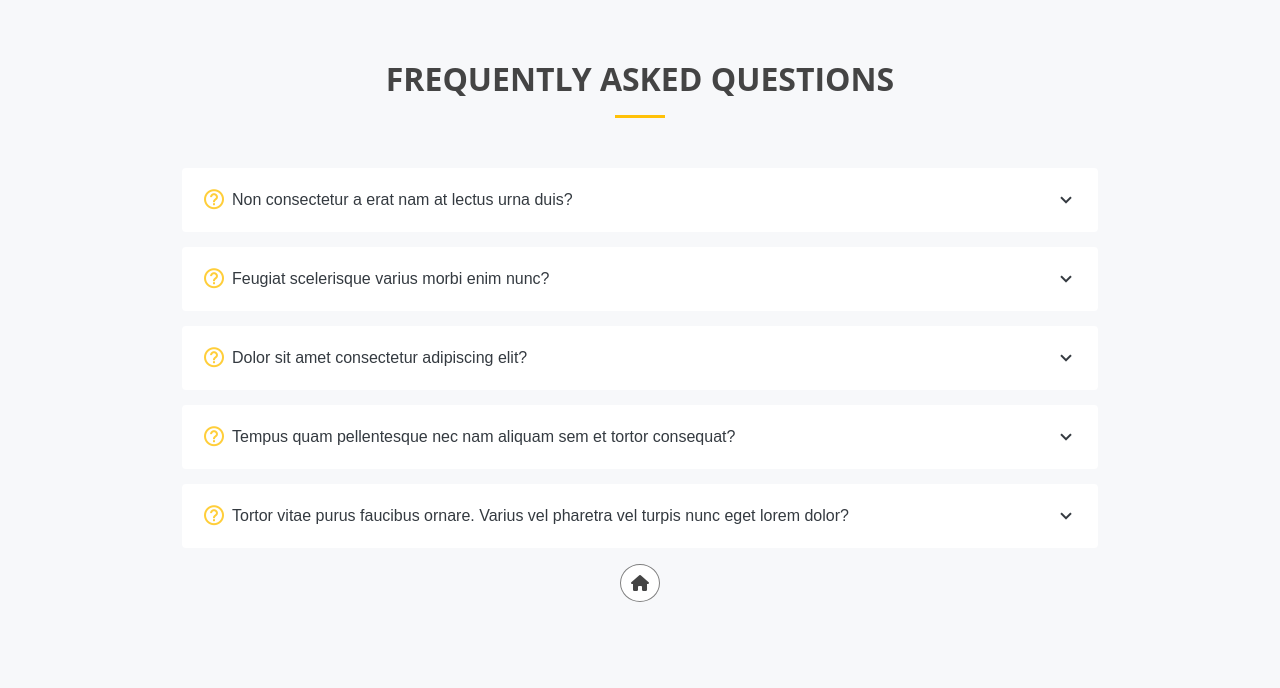
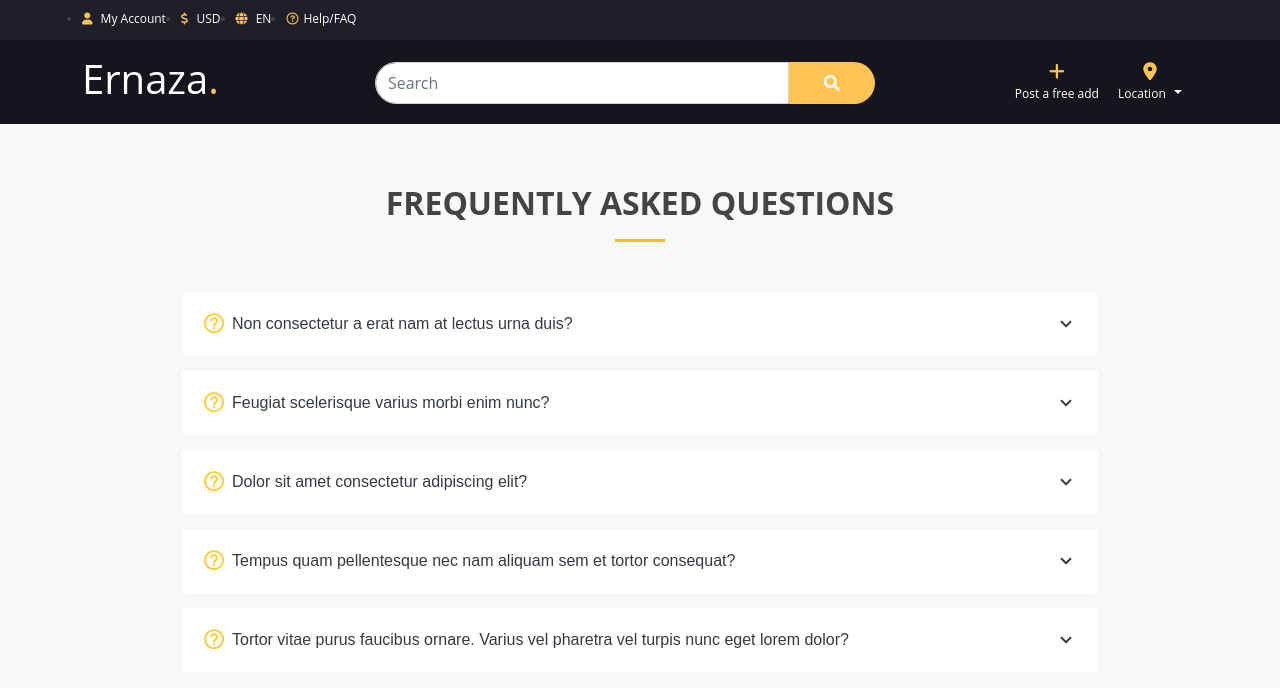
Before and after one commit to noufalemad-20/Ernaza, a plain HTML site: page faq.html in a window 1280 px wide. Drawn offline with Linux system fonts and the light colour scheme.

Commit message:
add the nav to the faq page

```diff
--- a/faq.html
+++ b/faq.html
@@ -12,11 +12,18 @@
     <link href="assets/vendor/boxicons/css/boxicons.min.css" rel="stylesheet">
     <!-- bootstrap js -->
     <script src="assets/bootstrap5.2/js/bootstrap.bundle.min.js"></script>
+    <!-- jQuery -->
+    <script src="js/jquery-3.6.0.js"></script>
+    <!-- custom css -->
     <link rel="stylesheet" href="css/main.css">
-    <title>acordion</title>
+    <!-- custom js -->
+    <script src="js/script.js"></script>
+    <title>FAQ</title>
 </head>
 
 <body class="faq-body">
+    <!-- =======  first nav ======= -->
+    <div id="firstNav"></div>
     <!-- ======= Frequently Asked Questions Section ======= -->
     <section id="faq" class="faq faq-bg">
         <div class="container">
@@ -26,9 +33,10 @@
             <div class="faq-list">
                 <ul>
                     <li data-aos="fade-up">
-                        <i class="bx bx-help-circle icon-help"></i> <a data-bs-toggle="collapse" class="collapsed faq-link"
-                            data-bs-target="#faq-list-1">Non consectetur a erat nam at lectus urna duis? <i
-                                class="bx bx-chevron-down icon-show"></i><i class="bx bx-chevron-up icon-close"></i></a>
+                        <i class="bx bx-help-circle icon-help"></i> <a data-bs-toggle="collapse"
+                            class="collapsed faq-link" data-bs-target="#faq-list-1">Non consectetur a erat nam at lectus
+                            urna duis? <i class="bx bx-chevron-down icon-show"></i><i
+                                class="bx bx-chevron-up icon-close"></i></a>
                         <div id="faq-list-1" class="collapse" data-bs-parent=".faq-list">
                             <p>
                                 Feugiat pretium nibh ipsum consequat. Tempus iaculis urna id volutpat lacus laoreet non
@@ -39,7 +47,8 @@
                     </li>
                     <li data-aos="fade-up" data-aos-delay="100">
                         <i class="bx bx-help-circle icon-help"></i> <a data-bs-toggle="collapse"
-                            data-bs-target="#faq-list-2" class="collapsed faq-link ">Feugiat scelerisque varius morbi enim nunc?
+                            data-bs-target="#faq-list-2" class="collapsed faq-link ">Feugiat scelerisque varius morbi
+                            enim nunc?
                             <i class="bx bx-chevron-down icon-show"></i><i class="bx bx-chevron-up icon-close"></i></a>
                         <div id="faq-list-2" class="collapse" data-bs-parent=".faq-list">
                             <p>
@@ -52,7 +61,8 @@
                     </li>
                     <li data-aos="fade-up" data-aos-delay="200">
                         <i class="bx bx-help-circle icon-help"></i> <a data-bs-toggle="collapse"
-                            data-bs-target="#faq-list-3" class="collapsed faq-link">Dolor sit amet consectetur adipiscing elit?
+                            data-bs-target="#faq-list-3" class="collapsed faq-link">Dolor sit amet consectetur
+                            adipiscing elit?
                             <i class="bx bx-chevron-down icon-show"></i><i class="bx bx-chevron-up icon-close"></i></a>
                         <div id="faq-list-3" class="collapse" data-bs-parent=".faq-list">
                             <p>
@@ -65,7 +75,8 @@
                     </li>
                     <li data-aos="fade-up" data-aos-delay="300">
                         <i class="bx bx-help-circle icon-help"></i> <a data-bs-toggle="collapse"
-                            data-bs-target="#faq-list-4" class="collapsed faq-link">Tempus quam pellentesque nec nam aliquam sem
+                            data-bs-target="#faq-list-4" class="collapsed faq-link">Tempus quam pellentesque nec nam
+                            aliquam sem
                             et tortor consequat? <i class="bx bx-chevron-down icon-show"></i><i
                                 class="bx bx-chevron-up icon-close"></i></a>
                         <div id="faq-list-4" class="collapse" data-bs-parent=".faq-list">
@@ -78,7 +89,8 @@
                     </li>
                     <li data-aos="fade-up" data-aos-delay="400">
                         <i class="bx bx-help-circle icon-help"></i> <a data-bs-toggle="collapse"
-                            data-bs-target="#faq-list-5" class="collapsed faq-link">Tortor vitae purus faucibus ornare. Varius
+                            data-bs-target="#faq-list-5" class="collapsed faq-link">Tortor vitae purus faucibus ornare.
+                            Varius
                             vel pharetra vel turpis nunc eget lorem dolor? <i
                                 class="bx bx-chevron-down icon-show"></i><i class="bx bx-chevron-up icon-close"></i></a>
                         <div id="faq-list-5" class="collapse" data-bs-parent=".faq-list">
@@ -93,10 +105,9 @@
             </div>
         </div>
     </section>
-    <div class="text-center">
-        <a href="index.html" class="home-link" ><i class="fa-solid fa-house home-button"></i></a>
-        </div>
-    <!-- End Frequently Asked Questions Section -->
+    <!-- <div class="text-center">
+        <a href="index.html" class="home-link"><i class="fa-solid fa-house home-button"></i></a>
+    </div> -->
 </body>
 
 </html>
--- a/firstNav.html
+++ b/firstNav.html
@@ -15,7 +15,7 @@
     <div class="first">
         <nav class="navbar navbar-dark  navbar-expand-lg navColor">
             <div class="container">
-                <a class="navbar-brand " href="#">
+                <a class="navbar-brand " href="index.html">
                     <h1>Ernaza<span>.</span></h1>
                 </a>
                 <button class="navbar-toggler" type="button" data-bs-toggle="offcanvas"
```
